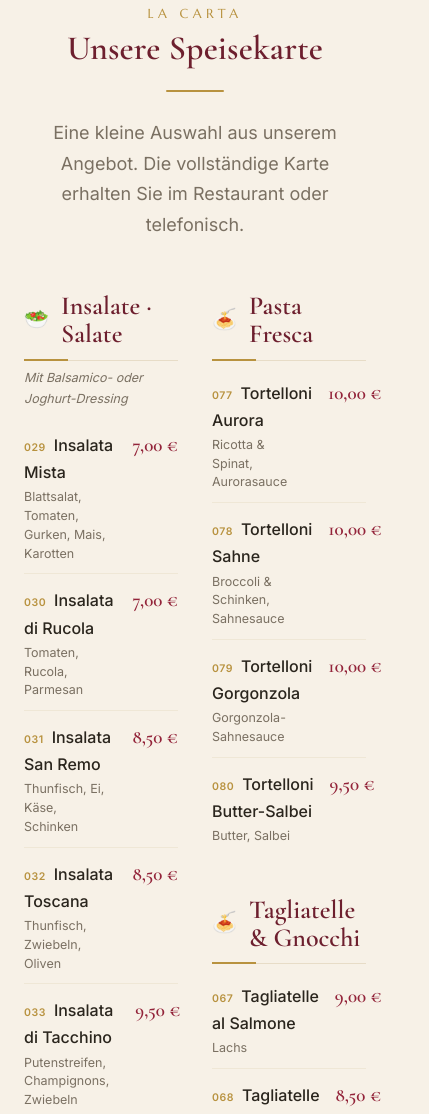
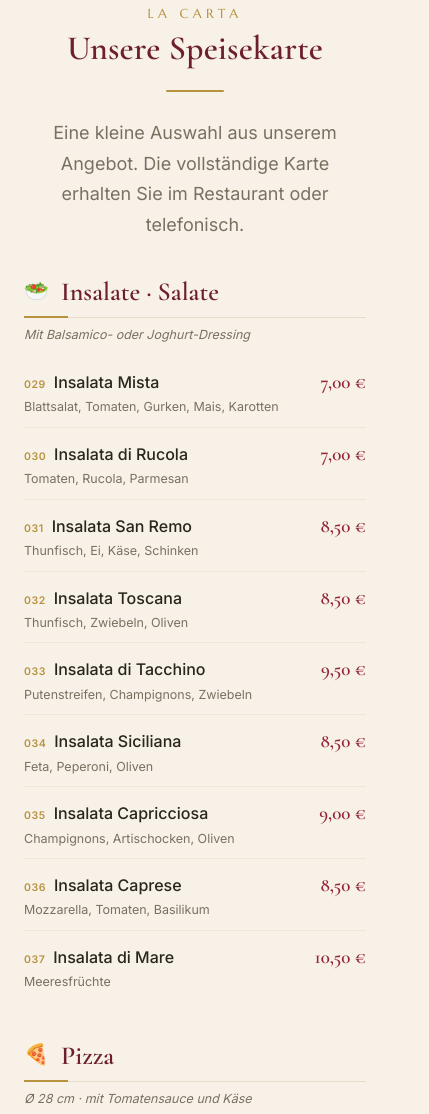
Before and after one commit to catsrat/san-remo, a plain HTML site: page index.html in a window 390 px wide. Shown: the part 2081-3195 px from the top of the page, 429 px wide, since content can reach past the window. Drawn offline with nearby package versions, Linux system fonts and the light colour scheme.

Commit message:
Fix: menu invisible on mobile (skip reveal-animation on tall menu block; collapse menu to 1 column on phones) + safety net so nothing stays hidden

```diff
--- a/index.html
+++ b/index.html
@@ -159,7 +159,8 @@
     .navlinks.open{display:flex;position:absolute;top:64px;left:0;right:0;flex-direction:column;
       background:var(--cream);padding:20px 24px;gap:20px;border-bottom:1px solid var(--line);text-align:center}
     .hero{background-attachment:scroll;min-height:82vh}
-    .about .g,.menu-grid,.info-g,.contact-g{grid-template-columns:1fr;gap:34px}
+    .about .g,.info-g,.contact-g{grid-template-columns:1fr;gap:34px}
+    .menu-grid{columns:1;column-gap:0;margin-top:38px}
     .about .imgwrap::after{display:none}
     section{padding:70px 0}
     .callbar{display:flex;position:fixed;bottom:0;left:0;right:0;z-index:60;gap:0;
@@ -531,12 +532,20 @@
   const onScroll = () => hdr.classList.toggle('scrolled', window.scrollY > 24);
   onScroll(); addEventListener('scroll', onScroll, {passive:true});
 
-  // gentle fade-up as sections come into view
-  const io = new IntersectionObserver((entries) => {
-    entries.forEach(e => { if (e.isIntersecting){ e.target.classList.add('in'); io.unobserve(e.target); } });
-  }, {threshold:.12, rootMargin:'0px 0px -40px 0px'});
-  document.querySelectorAll('.center, .about .g > *, .menu-grid, .info-g, .contact-g')
-    .forEach(el => { el.classList.add('reveal'); io.observe(el); });
+  // gentle fade-up as sections come into view.
+  // NOTE: never animate the tall menu block — a very tall element can fail to
+  // trigger the observer and stay hidden. And always have a safety net so nothing
+  // can get stuck invisible.
+  if ('IntersectionObserver' in window) {
+    const io = new IntersectionObserver((entries) => {
+      entries.forEach(e => { if (e.isIntersecting){ e.target.classList.add('in'); io.unobserve(e.target); } });
+    }, {threshold:.05, rootMargin:'0px 0px -30px 0px'});
+    document.querySelectorAll('.center, .about .g > *, .info-g, .contact-g')
+      .forEach(el => { el.classList.add('reveal'); io.observe(el); });
+    // safety: reveal anything still hidden after 2.5s no matter what
+    setTimeout(() => document.querySelectorAll('.reveal:not(.in)')
+      .forEach(el => el.classList.add('in')), 2500);
+  }
 </script>
 </body>
 </html>
```
